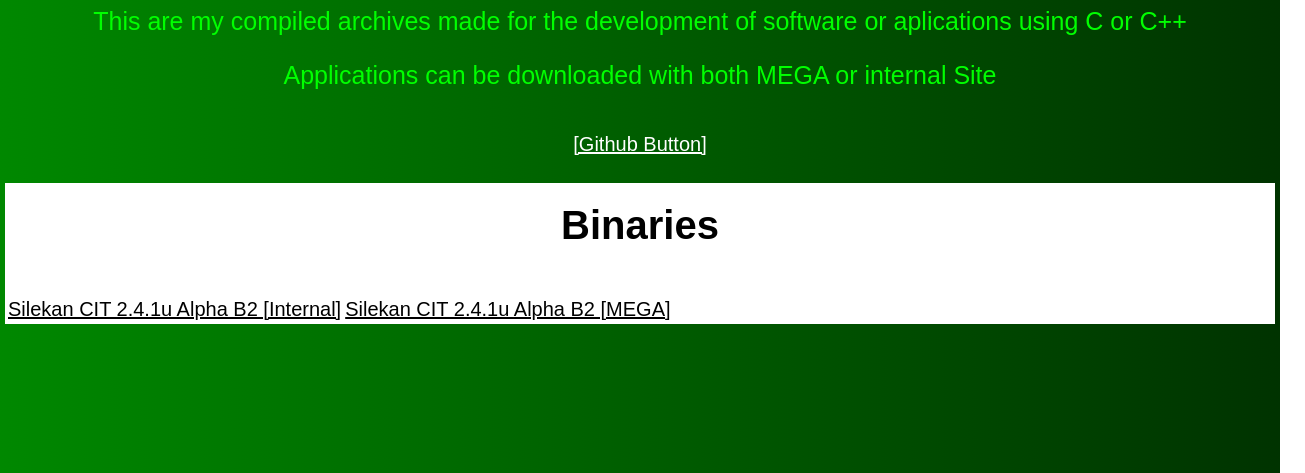
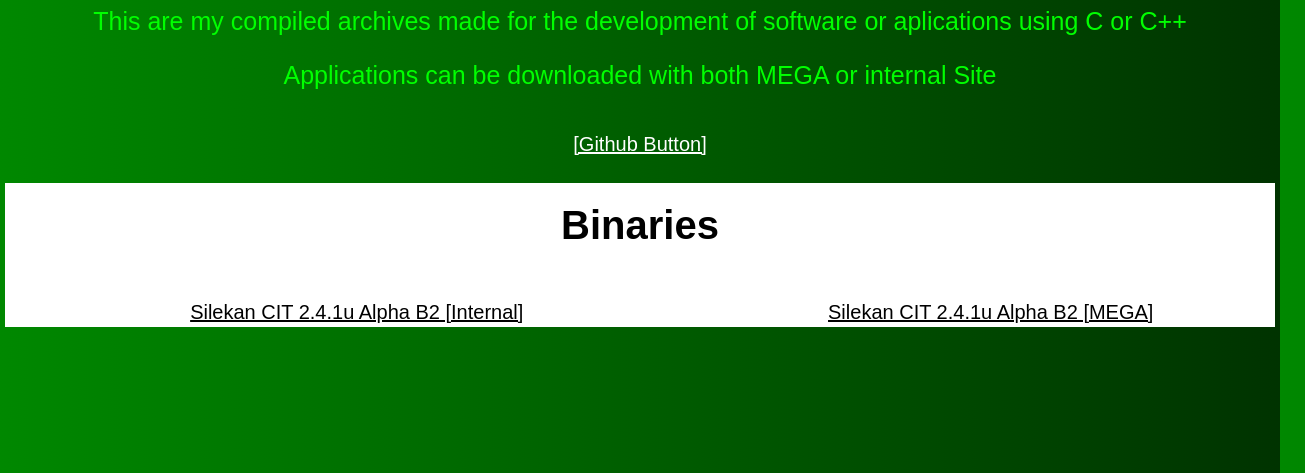
Before and after one commit to DalsaniaCode/Aplications, a plain HTML site: page index.html in a window 1280 px wide. Shown: the part 327-800 px from the top of the page, 1305 px wide, since content can reach past the window. Drawn offline with Linux system fonts and the light colour scheme.

Commit message:
Update index.css

```diff
--- a/index.css
+++ b/index.css
@@ -13,6 +13,10 @@ p {
 a {
   font-size: 20px;
   color: #FFF;
+}
+table {
+  width: 100%;
+  margin: 30px;
 }
 
 #ICON_main {
```
